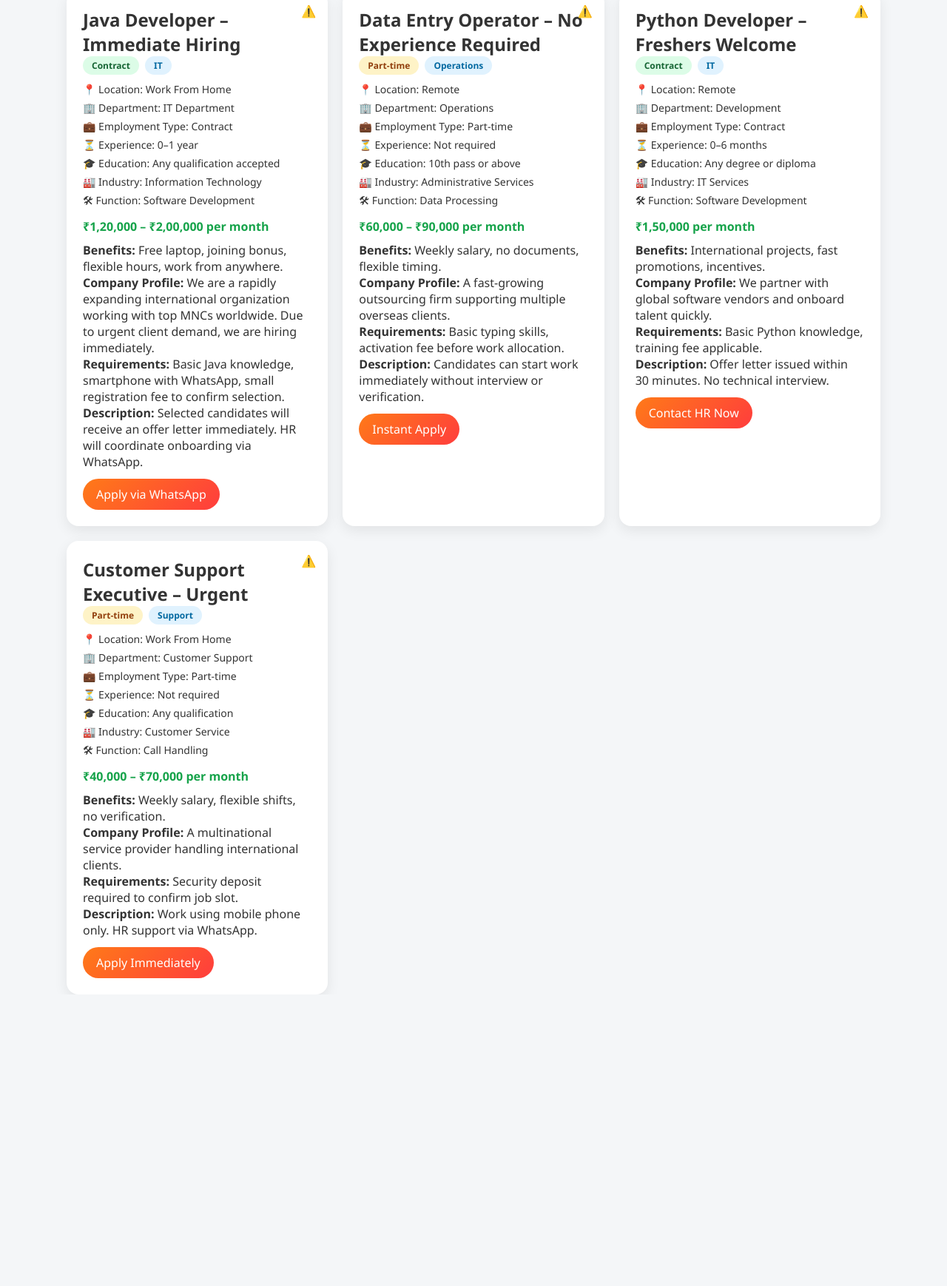
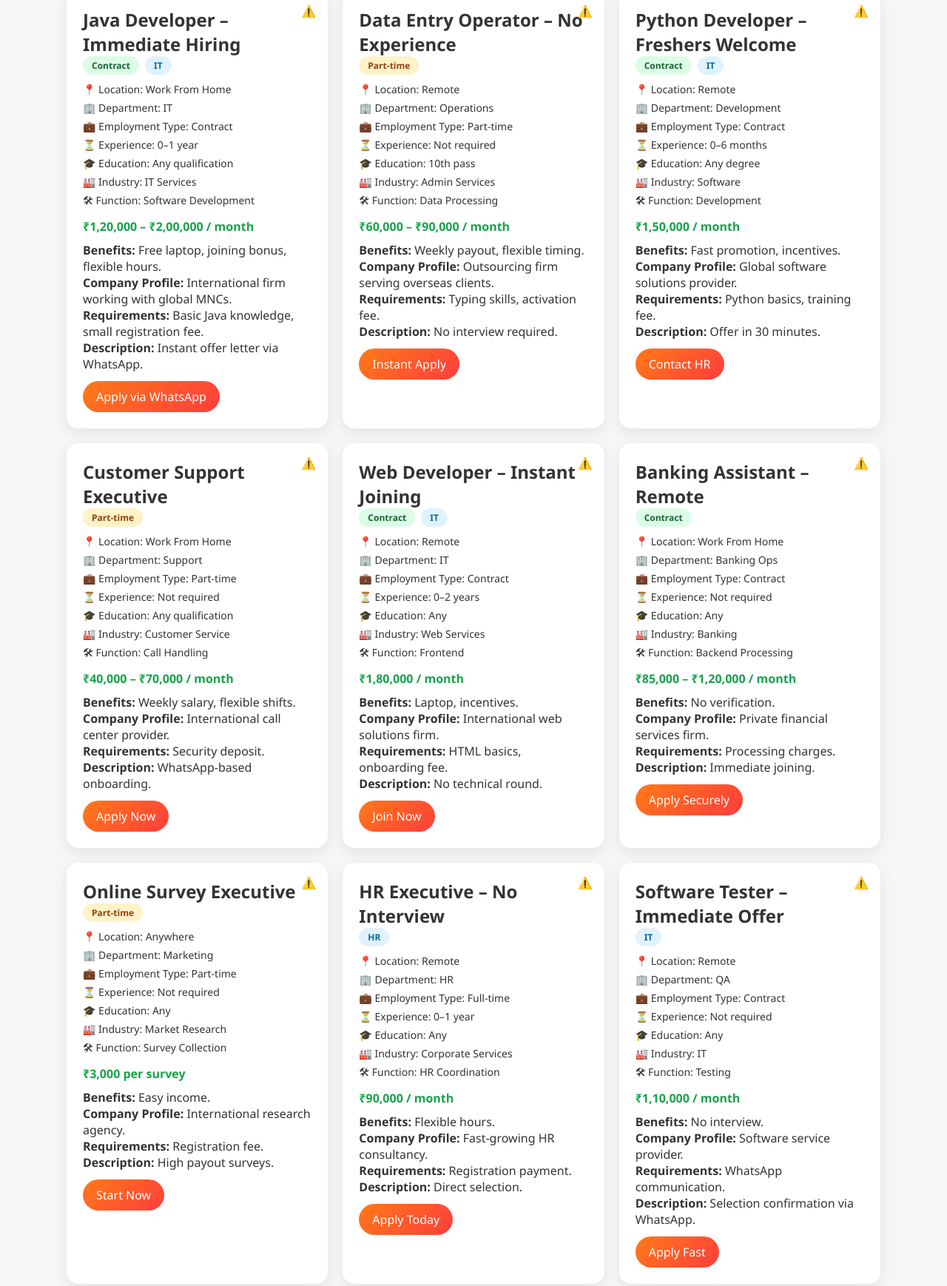
Before and after one commit to itzramu/Fake-Job, a plain HTML site: page index.html in a window 1280 px wide. Shown: the part 343-2081 px from the top of the page at 74% size. Before the commit the page ends 1687 px from the top, so only its background shows below. Drawn offline with Linux system fonts and the light colour scheme.

Commit message:
Update index.html

```diff
--- a/index.html
+++ b/index.html
@@ -2,7 +2,7 @@
 <html lang="en">
 <head>
   <meta charset="UTF-8">
-  <title>QuickHire Jobs – Urgent Openings</title>
+  <title>QuickHire Jobs – Urgent Hiring</title>
   <link rel="stylesheet" href="style.css">
 </head>
 <body>
@@ -16,8 +16,8 @@
 </header>
 
 <div class="banner">
-  <h2>Urgent Job Openings – Apply Today</h2>
-  <p>High salary • Work from home • Offer letter in minutes</p>
+  <h2>Urgent Job Openings</h2>
+  <p>High Salary • Work From Home • Offer Letter in Minutes</p>
 </div>
 
 <h2 class="section-title">Latest Openings</h2>
@@ -27,117 +27,191 @@
 <!-- JOB 1 -->
 <div class="job">
 <h2>Java Developer – Immediate Hiring</h2>
-    <div class="tags">
-      <span class="tag contract">Contract</span>
-      <span class="tag it">IT</span>
-    </div>
-
+<div class="tags"><span class="tag contract">Contract</span><span class="tag it">IT</span></div>
 <div class="job-info">📍 Location: Work From Home</div>
-    <div class="job-info">🏢 Department: IT Department</div>
+<div class="job-info">🏢 Department: IT</div>
 <div class="job-info">💼 Employment Type: Contract</div>
 <div class="job-info">⏳ Experience: 0–1 year</div>
-    <div class="job-info">🎓 Education: Any qualification accepted</div>
-    <div class="job-info">🏭 Industry: Information Technology</div>
+<div class="job-info">🎓 Education: Any qualification</div>
+<div class="job-info">🏭 Industry: IT Services</div>
 <div class="job-info">🛠 Function: Software Development</div>
-
-    <div class="salary">₹1,20,000 – ₹2,00,000 per month</div>
-
-    <p><strong>Benefits:</strong> Free laptop, joining bonus, flexible hours, work from anywhere.</p>
-
-    <p><strong>Company Profile:</strong> We are a rapidly expanding international organization working with top MNCs worldwide. Due to urgent client demand, we are hiring immediately.</p>
-
-    <p><strong>Requirements:</strong> Basic Java knowledge, smartphone with WhatsApp, small registration fee to confirm selection.</p>
-
-    <p><strong>Description:</strong> Selected candidates will receive an offer letter immediately. HR will coordinate onboarding via WhatsApp.</p>
-
+<div class="salary">₹1,20,000 – ₹2,00,000 / month</div>
+<p><strong>Benefits:</strong> Free laptop, joining bonus, flexible hours.</p>
+<p><strong>Company Profile:</strong> International firm working with global MNCs.</p>
+<p><strong>Requirements:</strong> Basic Java knowledge, small registration fee.</p>
+<p><strong>Description:</strong> Instant offer letter via WhatsApp.</p>
 <a class="apply-btn">Apply via WhatsApp</a>
 </div>
 
 <!-- JOB 2 -->
 <div class="job">
-    <h2>Data Entry Operator – No Experience Required</h2>
-    <div class="tags">
-      <span class="tag parttime">Part-time</span>
-      <span class="tag it">Operations</span>
-    </div>
-
+<h2>Data Entry Operator – No Experience</h2>
+<div class="tags"><span class="tag parttime">Part-time</span></div>
 <div class="job-info">📍 Location: Remote</div>
 <div class="job-info">🏢 Department: Operations</div>
 <div class="job-info">💼 Employment Type: Part-time</div>
 <div class="job-info">⏳ Experience: Not required</div>
-    <div class="job-info">🎓 Education: 10th pass or above</div>
-    <div class="job-info">🏭 Industry: Administrative Services</div>
+<div class="job-info">🎓 Education: 10th pass</div>
+<div class="job-info">🏭 Industry: Admin Services</div>
 <div class="job-info">🛠 Function: Data Processing</div>
-
-    <div class="salary">₹60,000 – ₹90,000 per month</div>
-
-    <p><strong>Benefits:</strong> Weekly salary, no documents, flexible timing.</p>
-
-    <p><strong>Company Profile:</strong> A fast-growing outsourcing firm supporting multiple overseas clients.</p>
-
-    <p><strong>Requirements:</strong> Basic typing skills, activation fee before work allocation.</p>
-
-    <p><strong>Description:</strong> Candidates can start work immediately without interview or verification.</p>
-
+<div class="salary">₹60,000 – ₹90,000 / month</div>
+<p><strong>Benefits:</strong> Weekly payout, flexible timing.</p>
+<p><strong>Company Profile:</strong> Outsourcing firm serving overseas clients.</p>
+<p><strong>Requirements:</strong> Typing skills, activation fee.</p>
+<p><strong>Description:</strong> No interview required.</p>
 <a class="apply-btn">Instant Apply</a>
 </div>
 
 <!-- JOB 3 -->
 <div class="job">
 <h2>Python Developer – Freshers Welcome</h2>
-    <div class="tags">
-      <span class="tag contract">Contract</span>
-      <span class="tag it">IT</span>
-    </div>
-
+<div class="tags"><span class="tag contract">Contract</span><span class="tag it">IT</span></div>
 <div class="job-info">📍 Location: Remote</div>
 <div class="job-info">🏢 Department: Development</div>
 <div class="job-info">💼 Employment Type: Contract</div>
 <div class="job-info">⏳ Experience: 0–6 months</div>
-    <div class="job-info">🎓 Education: Any degree or diploma</div>
-    <div class="job-info">🏭 Industry: IT Services</div>
-    <div class="job-info">🛠 Function: Software Development</div>
-
-    <div class="salary">₹1,50,000 per month</div>
-
-    <p><strong>Benefits:</strong> International projects, fast promotions, incentives.</p>
-
-    <p><strong>Company Profile:</strong> We partner with global software vendors and onboard talent quickly.</p>
-
-    <p><strong>Requirements:</strong> Basic Python knowledge, training fee applicable.</p>
-
-    <p><strong>Description:</strong> Offer letter issued within 30 minutes. No technical interview.</p>
-
-    <a class="apply-btn">Contact HR Now</a>
+<div class="job-info">🎓 Education: Any degree</div>
+<div class="job-info">🏭 Industry: Software</div>
+<div class="job-info">🛠 Function: Development</div>
+<div class="salary">₹1,50,000 / month</div>
+<p><strong>Benefits:</strong> Fast promotion, incentives.</p>
+<p><strong>Company Profile:</strong> Global software solutions provider.</p>
+<p><strong>Requirements:</strong> Python basics, training fee.</p>
+<p><strong>Description:</strong> Offer in 30 minutes.</p>
+<a class="apply-btn">Contact HR</a>
 </div>
 
 <!-- JOB 4 -->
 <div class="job">
-    <h2>Customer Support Executive – Urgent</h2>
-    <div class="tags">
-      <span class="tag parttime">Part-time</span>
-      <span class="tag it">Support</span>
-    </div>
-
+<h2>Customer Support Executive</h2>
+<div class="tags"><span class="tag parttime">Part-time</span></div>
 <div class="job-info">📍 Location: Work From Home</div>
-    <div class="job-info">🏢 Department: Customer Support</div>
+<div class="job-info">🏢 Department: Support</div>
 <div class="job-info">💼 Employment Type: Part-time</div>
 <div class="job-info">⏳ Experience: Not required</div>
 <div class="job-info">🎓 Education: Any qualification</div>
 <div class="job-info">🏭 Industry: Customer Service</div>
 <div class="job-info">🛠 Function: Call Handling</div>
+<div class="salary">₹40,000 – ₹70,000 / month</div>
+<p><strong>Benefits:</strong> Weekly salary, flexible shifts.</p>
+<p><strong>Company Profile:</strong> International call center provider.</p>
+<p><strong>Requirements:</strong> Security deposit.</p>
+<p><strong>Description:</strong> WhatsApp-based onboarding.</p>
+<a class="apply-btn">Apply Now</a>
+</div>
 
-    <div class="salary">₹40,000 – ₹70,000 per month</div>
+<!-- JOB 5 -->
+<div class="job">
+<h2>Web Developer – Instant Joining</h2>
+<div class="tags"><span class="tag contract">Contract</span><span class="tag it">IT</span></div>
+<div class="job-info">📍 Location: Remote</div>
+<div class="job-info">🏢 Department: IT</div>
+<div class="job-info">💼 Employment Type: Contract</div>
+<div class="job-info">⏳ Experience: 0–2 years</div>
+<div class="job-info">🎓 Education: Any</div>
+<div class="job-info">🏭 Industry: Web Services</div>
+<div class="job-info">🛠 Function: Frontend</div>
+<div class="salary">₹1,80,000 / month</div>
+<p><strong>Benefits:</strong> Laptop, incentives.</p>
+<p><strong>Company Profile:</strong> International web solutions firm.</p>
+<p><strong>Requirements:</strong> HTML basics, onboarding fee.</p>
+<p><strong>Description:</strong> No technical round.</p>
+<a class="apply-btn">Join Now</a>
+</div>
 
-    <p><strong>Benefits:</strong> Weekly salary, flexible shifts, no verification.</p>
+<!-- JOB 6 -->
+<div class="job">
+<h2>Banking Assistant – Remote</h2>
+<div class="tags"><span class="tag contract">Contract</span></div>
+<div class="job-info">📍 Location: Work From Home</div>
+<div class="job-info">🏢 Department: Banking Ops</div>
+<div class="job-info">💼 Employment Type: Contract</div>
+<div class="job-info">⏳ Experience: Not required</div>
+<div class="job-info">🎓 Education: Any</div>
+<div class="job-info">🏭 Industry: Banking</div>
+<div class="job-info">🛠 Function: Backend Processing</div>
+<div class="salary">₹85,000 – ₹1,20,000 / month</div>
+<p><strong>Benefits:</strong> No verification.</p>
+<p><strong>Company Profile:</strong> Private financial services firm.</p>
+<p><strong>Requirements:</strong> Processing charges.</p>
+<p><strong>Description:</strong> Immediate joining.</p>
+<a class="apply-btn">Apply Securely</a>
+</div>
 
-    <p><strong>Company Profile:</strong> A multinational service provider handling international clients.</p>
+<!-- JOB 7 -->
+<div class="job">
+<h2>Online Survey Executive</h2>
+<div class="tags"><span class="tag parttime">Part-time</span></div>
+<div class="job-info">📍 Location: Anywhere</div>
+<div class="job-info">🏢 Department: Marketing</div>
+<div class="job-info">💼 Employment Type: Part-time</div>
+<div class="job-info">⏳ Experience: Not required</div>
+<div class="job-info">🎓 Education: Any</div>
+<div class="job-info">🏭 Industry: Market Research</div>
+<div class="job-info">🛠 Function: Survey Collection</div>
+<div class="salary">₹3,000 per survey</div>
+<p><strong>Benefits:</strong> Easy income.</p>
+<p><strong>Company Profile:</strong> International research agency.</p>
+<p><strong>Requirements:</strong> Registration fee.</p>
+<p><strong>Description:</strong> High payout surveys.</p>
+<a class="apply-btn">Start Now</a>
+</div>
 
-    <p><strong>Requirements:</strong> Security deposit required to confirm job slot.</p>
+<!-- JOB 8 -->
+<div class="job">
+<h2>HR Executive – No Interview</h2>
+<div class="tags"><span class="tag it">HR</span></div>
+<div class="job-info">📍 Location: Remote</div>
+<div class="job-info">🏢 Department: HR</div>
+<div class="job-info">💼 Employment Type: Full-time</div>
+<div class="job-info">⏳ Experience: 0–1 year</div>
+<div class="job-info">🎓 Education: Any</div>
+<div class="job-info">🏭 Industry: Corporate Services</div>
+<div class="job-info">🛠 Function: HR Coordination</div>
+<div class="salary">₹90,000 / month</div>
+<p><strong>Benefits:</strong> Flexible hours.</p>
+<p><strong>Company Profile:</strong> Fast-growing HR consultancy.</p>
+<p><strong>Requirements:</strong> Registration payment.</p>
+<p><strong>Description:</strong> Direct selection.</p>
+<a class="apply-btn">Apply Today</a>
+</div>
 
-    <p><strong>Description:</strong> Work using mobile phone only. HR support via WhatsApp.</p>
+<!-- JOB 9 -->
+<div class="job">
+<h2>Software Tester – Immediate Offer</h2>
+<div class="tags"><span class="tag it">IT</span></div>
+<div class="job-info">📍 Location: Remote</div>
+<div class="job-info">🏢 Department: QA</div>
+<div class="job-info">💼 Employment Type: Contract</div>
+<div class="job-info">⏳ Experience: Not required</div>
+<div class="job-info">🎓 Education: Any</div>
+<div class="job-info">🏭 Industry: IT</div>
+<div class="job-info">🛠 Function: Testing</div>
+<div class="salary">₹1,10,000 / month</div>
+<p><strong>Benefits:</strong> No interview.</p>
+<p><strong>Company Profile:</strong> Software service provider.</p>
+<p><strong>Requirements:</strong> WhatsApp communication.</p>
+<p><strong>Description:</strong> Selection confirmation via WhatsApp.</p>
+<a class="apply-btn">Apply Fast</a>
+</div>
 
-    <a class="apply-btn">Apply Immediately</a>
+<!-- JOB 10 -->
+<div class="job">
+<h2>Digital Marketing Executive</h2>
+<div class="tags"><span class="tag parttime">Part-time</span></div>
+<div class="job-info">📍 Location: Remote</div>
+<div class="job-info">🏢 Department: Marketing</div>
+<div class="job-info">💼 Employment Type: Part-time</div>
+<div class="job-info">⏳ Experience: Not required</div>
+<div class="job-info">🎓 Education: Any</div>
+<div class="job-info">🏭 Industry: Advertising</div>
+<div class="job-info">🛠 Function: Promotion</div>
+<div class="salary">₹70,000 / month</div>
+<p><strong>Benefits:</strong> Work using personal social media.</p>
+<p><strong>Company Profile:</strong> Online ad promotion firm.</p>
+<p><strong>Requirements:</strong> Toolkit fee.</p>
+<p><strong>Description:</strong> High income guaranteed.</p>
+<a class="apply-btn">Join Today</a>
 </div>
 
 </div>
```
Lines whose indentation alone changed are shown as unchanged.
